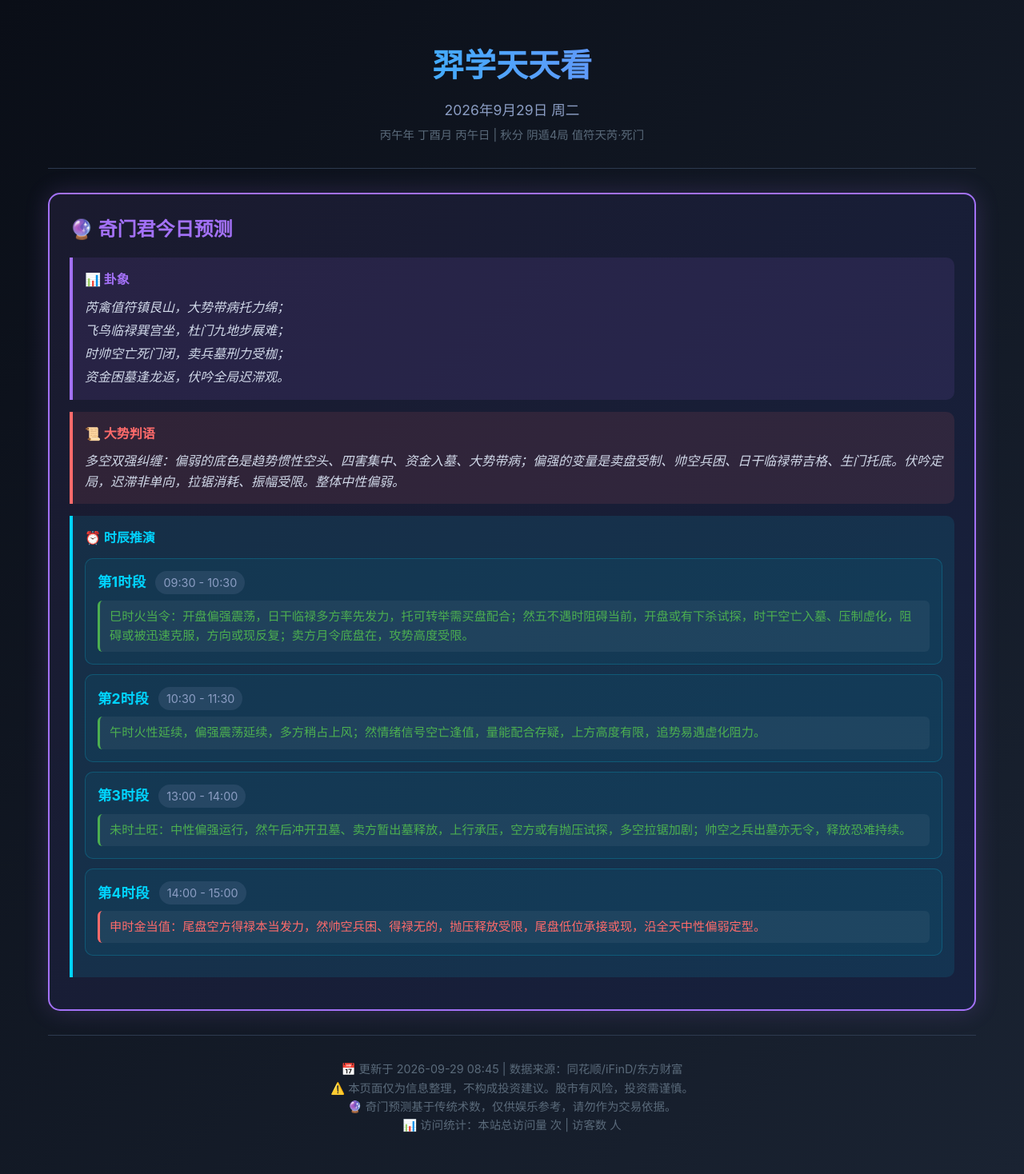
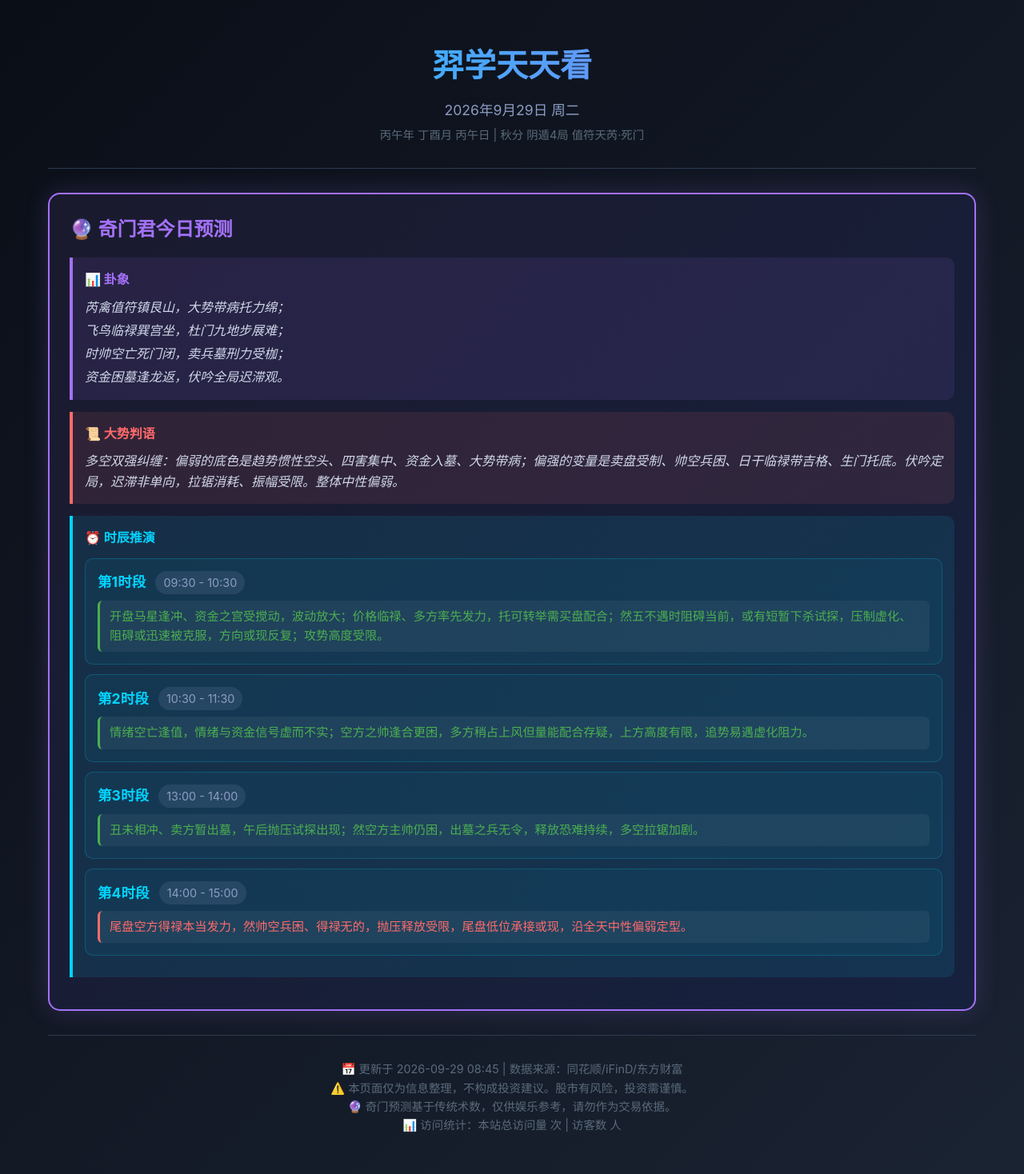
Before and after one commit to xiaoyi0319a/yixue-dashboard, a Jekyll site: the page index.html, which Jekyll copies as it is, in a window 1280 px wide. Shown: the whole page at 80% size. Built offline with Jekyll 4.4.1, drawn with Linux system fonts in a browser that asks for light colours; comment, search, counter and statistics services are not loaded.

Commit message:
每日更新 2026-09-29(v2)：四时段推演按9.4.2d新框架重推——每段引动签名打头（马星逢冲/空亡逢值/丑未冲墓/得禄三检全败），去五行查表套话

```diff
--- a/index.html
+++ b/index.html
@@ -37,28 +37,28 @@
                         <span class="time-name">第1时段</span>
                         <span class="time-range">09:30 - 10:30</span>
                     </div>
-                    <div class="time-verdict up">巳时火当令：开盘偏强震荡，日干临禄多方率先发力，托可转举需买盘配合；然五不遇时阻碍当前，开盘或有下杀试探，时干空亡入墓、压制虚化，阻碍或被迅速克服，方向或现反复；卖方月令底盘在，攻势高度受限。</div>
+                    <div class="time-verdict up">开盘马星逢冲、资金之宫受搅动，波动放大；价格临禄、多方率先发力，托可转举需买盘配合；然五不遇时阻碍当前，或有短暂下杀试探，压制虚化、阻碍或迅速被克服，方向或现反复；攻势高度受限。</div>
                 </div>
                 <div class="time-slot">
                     <div class="time-header">
                         <span class="time-name">第2时段</span>
                         <span class="time-range">10:30 - 11:30</span>
                     </div>
-                    <div class="time-verdict up">午时火性延续，偏强震荡延续，多方稍占上风；然情绪信号空亡逢值，量能配合存疑，上方高度有限，追势易遇虚化阻力。</div>
+                    <div class="time-verdict up">情绪空亡逢值，情绪与资金信号虚而不实；空方之帅逢合更困，多方稍占上风但量能配合存疑，上方高度有限，追势易遇虚化阻力。</div>
                 </div>
                 <div class="time-slot">
                     <div class="time-header">
                         <span class="time-name">第3时段</span>
                         <span class="time-range">13:00 - 14:00</span>
                     </div>
-                    <div class="time-verdict up">未时土旺：中性偏强运行，然午后冲开丑墓、卖方暂出墓释放，上行承压，空方或有抛压试探，多空拉锯加剧；帅空之兵出墓亦无令，释放恐难持续。</div>
+                    <div class="time-verdict up">丑未相冲、卖方暂出墓，午后抛压试探出现；然空方主帅仍困，出墓之兵无令，释放恐难持续，多空拉锯加剧。</div>
                 </div>
                 <div class="time-slot">
                     <div class="time-header">
                         <span class="time-name">第4时段</span>
                         <span class="time-range">14:00 - 15:00</span>
                     </div>
-                    <div class="time-verdict down">申时金当值：尾盘空方得禄本当发力，然帅空兵困、得禄无的，抛压释放受限，尾盘低位承接或现，沿全天中性偏弱定型。</div>
+                    <div class="time-verdict down">尾盘空方得禄本当发力，然帅空兵困、得禄无的，抛压释放受限，尾盘低位承接或现，沿全天中性偏弱定型。</div>
                 </div>
             </div>
         </div>
```
